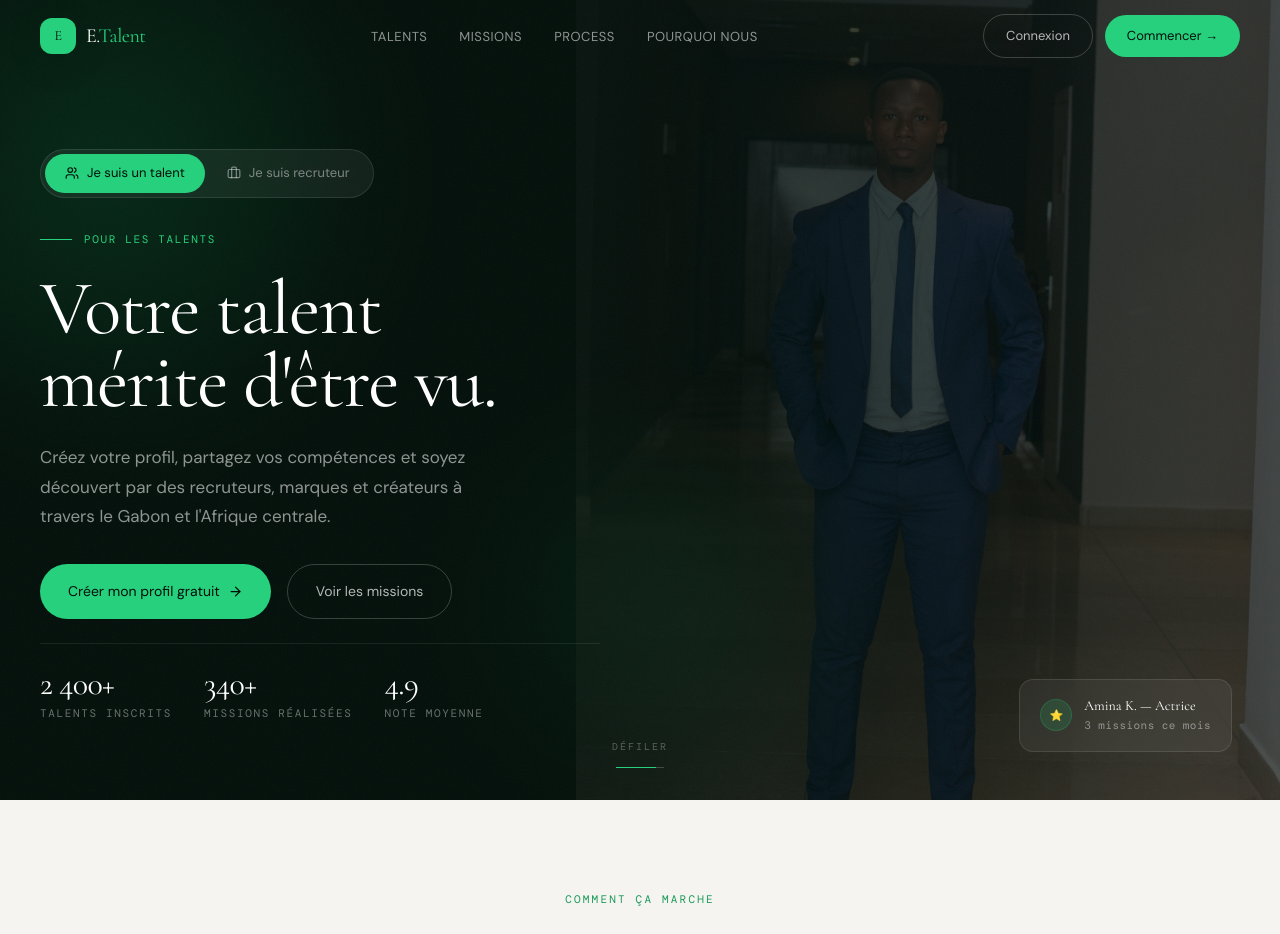
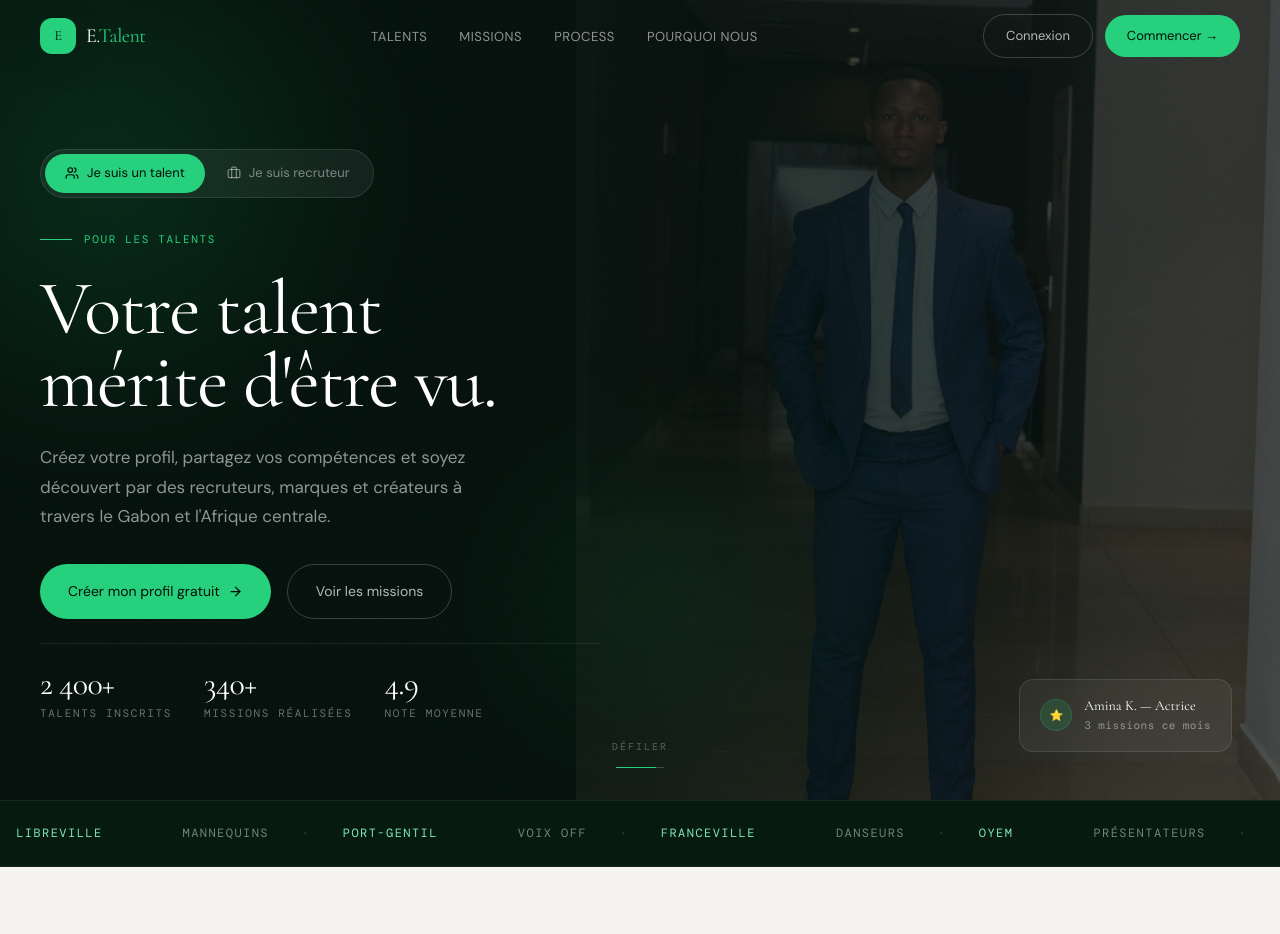
Before and after one commit to habibhelimeleck-design/Bledore, a Next.js app: page / in a window 1280 px wide. Shown: the top 934 px of the page. Built offline with nearby package versions, Linux system fonts and the light colour scheme.

Commit message:
Add marquee ticker section after hero

```diff
--- a/app/page.tsx
+++ b/app/page.tsx
@@ -1,5 +1,6 @@
 import NavBar               from "@/components/home/NavBar";
 import HeroSection          from "@/components/home/HeroSection";
+import MarqueeSection       from "@/components/home/MarqueeSection";
 import EtapesSection        from "@/components/home/EtapesSection";
 import TalentsSection       from "@/components/home/TalentsSection";
 import MissionsSection      from "@/components/home/MissionsSection";
@@ -14,6 +15,7 @@ export default function HomePage() {
       <NavBar />
       <main id="main-content">
         <HeroSection />
+        <MarqueeSection />
         <EtapesSection />
         <TalentsSection />
         <MissionsSection />
--- /dev/null
+++ b/components/home/MarqueeSection.tsx
@@ -0,0 +1,56 @@
+const ITEMS = [
+  { label: "Acteurs",       highlight: "Libreville"  },
+  { label: "Mannequins",    highlight: "Port-Gentil" },
+  { label: "Voix off",      highlight: "Franceville" },
+  { label: "Danseurs",      highlight: "Oyem"        },
+  { label: "Présentateurs", highlight: "Gabon"       },
+  { label: "Influenceurs",  highlight: "Africa"      },
+  { label: "Comédiens",     highlight: "Libreville"  },
+  { label: "Photographes",  highlight: "E.Talent"    },
+];
+
+export default function MarqueeSection() {
+  // Duplicate items to create seamless loop
+  const track = [...ITEMS, ...ITEMS];
+
+  return (
+    <div
+      aria-hidden="true"
+      className="overflow-hidden"
+      style={{
+        padding: "1.25rem 0",
+        background: "#071a10",
+        borderTop: "1px solid rgba(255,255,255,0.06)",
+        borderBottom: "1px solid rgba(255,255,255,0.06)",
+      }}
+    >
+      <div className="flex whitespace-nowrap" style={{ animation: "marquee 28s linear infinite" }}>
+        {track.map((item, i) => (
+          <span
+            key={i}
+            className="inline-flex items-center gap-8"
+            style={{
+              padding: "0 2.5rem",
+              fontFamily: "var(--f-mono, 'DM Mono', monospace)",
+              fontSize: "0.75rem",
+              letterSpacing: "0.12em",
+              textTransform: "uppercase",
+              color: "rgba(255,255,255,0.45)",
+            }}
+          >
+            {item.label}
+            <span style={{ color: "rgba(255,255,255,0.15)", fontSize: "0.875rem" }}>·</span>
+            <span style={{ color: "#7de8b4", fontWeight: 400 }}>{item.highlight}</span>
+          </span>
+        ))}
+      </div>
+
+      <style jsx>{`
+        @keyframes marquee {
+          from { transform: translateX(0); }
+          to   { transform: translateX(-50%); }
+        }
+      `}</style>
+    </div>
+  );
+}
```
